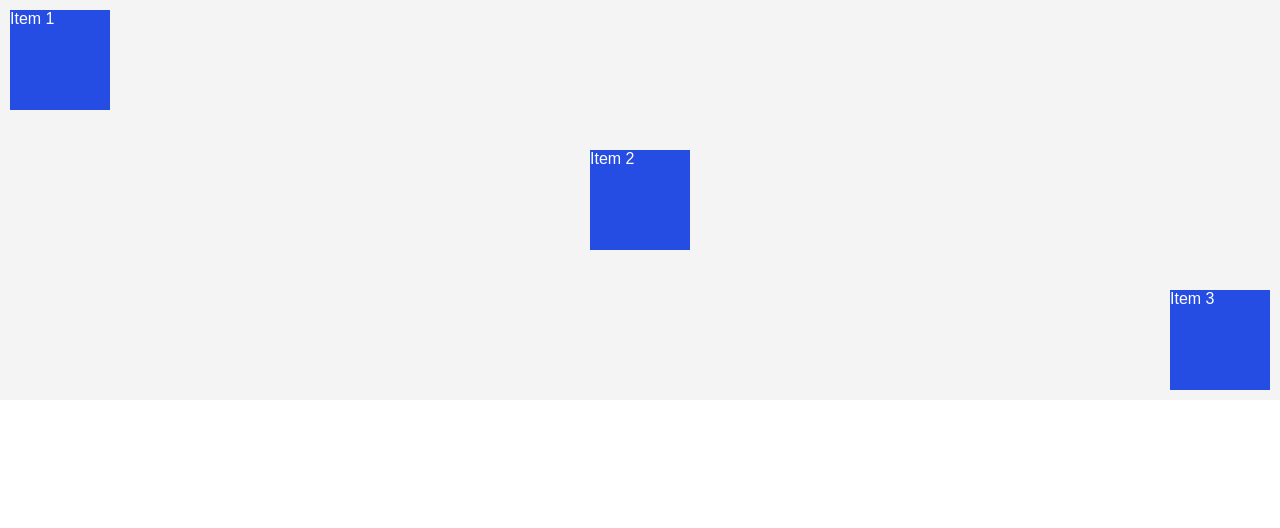
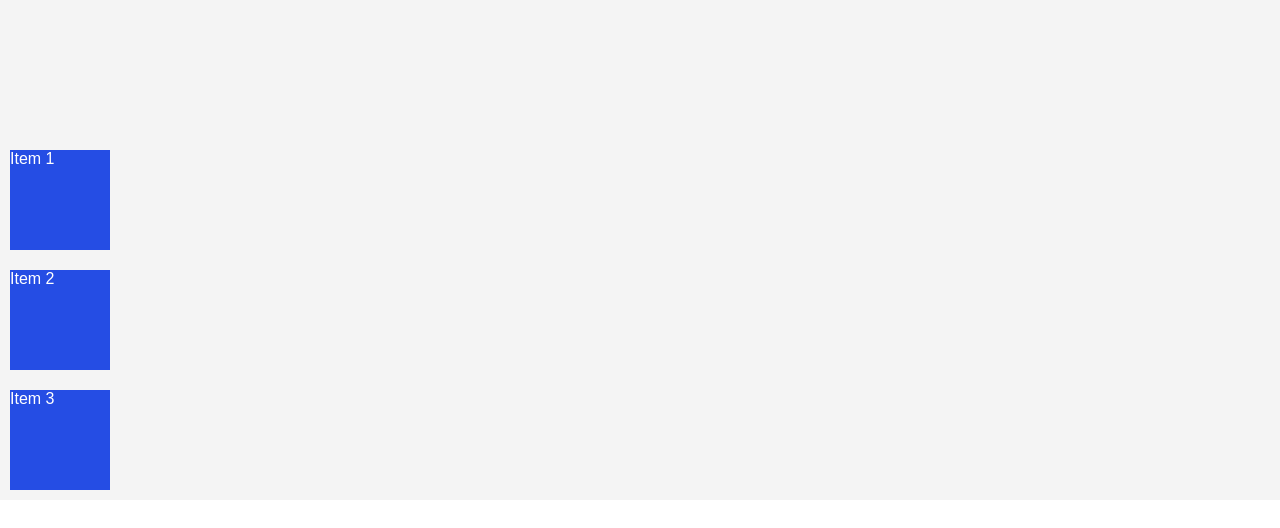
Before and after one commit to danielerhabor/flex-crash, a React (Create React App) app: page / in a window 1280 px wide. Shown: the top 528 px of the page. Built offline with nearby package versions, Linux system fonts and the light colour scheme.

Commit message:
Played around with the `flex-direction` property Using the `align-items` for cross axis and `justify-content` for main axis

```diff
--- a/src/App.module.css
+++ b/src/App.module.css
@@ -1,9 +1,12 @@
 .flexContainer {
-  height: 400px;
+  height: 500px;
   display: flex;
+  flex-direction: column;
   background-color: #f4f4f4;
-  justify-content: space-between;
-  align-items: center;
+  /* Always on mai axis */
+  justify-content: end;
+  /* Always on cross axis */
+  align-items: start;
 }
 
 .item {
@@ -15,13 +18,13 @@
 }
 
 .item:nth-of-type(1) {
-  align-self: start;
+
 }
 
 .item:nth-of-type(2) {
-  align-self: center;
+
 }
 
 .item:nth-of-type(3) {
-  align-self: end;
+
 }
```
